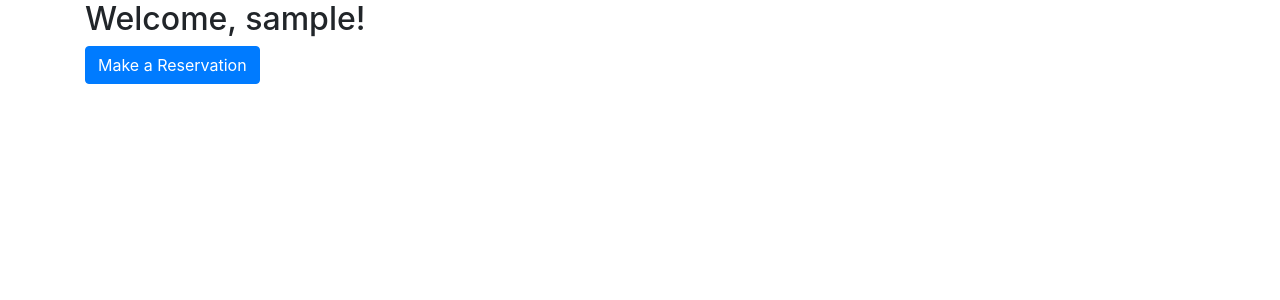
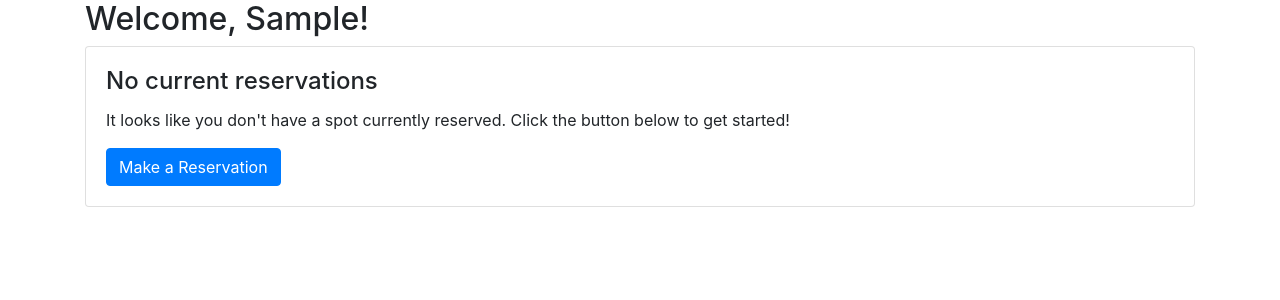
Before and after one commit to zacharyjg00/Railway-Express, a Node server app: template views/profile.handlebars in a window 1280 px wide. Shown: the part 72-372 px from the top of the page. Run offline with Node 20, Linux system fonts and the light colour scheme; tables that the repository leaves empty hold one stand-in row (Sample ...); the template is opened without the code that fills it: values named after a table or form of the project are taken from there, most other values are stand-ins (such as "Sample title", 1, 10 or a date in 2020); some libraries are stand-ins or nearby versions.

Commit message:
added reservations on profile, touched up passenger display

```diff
--- a/views/layouts/main.handlebars
+++ b/views/layouts/main.handlebars
@@ -7,7 +7,7 @@
   <title>Railway Express!</title>
   <link rel="stylesheet" href="https://stackpath.bootstrapcdn.com/bootstrap/4.3.1/css/bootstrap.min.css" integrity="sha384-ggOyR0iXCbMQv3Xipma34MD+dH/1fQ784/j6cY/iJTQUOhcWr7x9JvoRxT2MZw1T" crossorigin="anonymous">
   <link rel="stylesheet" type="text/css" href="/css/jass.css">
-  <link rel="stylesheet" type="css" href="/css/style.css">
+  <link rel="stylesheet" type="css" href="/public/css/style.css">
 </header>
 
 <body>
--- a/views/profile.handlebars
+++ b/views/profile.handlebars
@@ -2,7 +2,7 @@
 
 <div class="row">
   <div class="col-auto">
-    <h2>Welcome, {{username}}!</h2>
+    <h2>Welcome, {{first_name}}!</h2>
   </div>
 </div>
 
@@ -37,6 +37,15 @@
 
 {{else}}
 
-<a class="btn btn-primary" href="/reservation">Make a Reservation</a>
+<div class="card">
+  <div class="card-body">
+      <h4 class="card-title">No current reservations</h4>
+      <p class="card-text">
+          It looks like you don't have a spot currently reserved. Click the button below to get started!
+      </p>
+      <a class="btn btn-primary" href="/reservation">Make a Reservation</a>
+
+  </div>
+</div>
 
 {{/if}}
--- a/views/reservation.handlebars
+++ b/views/reservation.handlebars
@@ -10,9 +10,13 @@
     </button>
     <div class="dropdown-menu" aria-labelledby="dropdownMenu1">
         {{#each stations as |station| }}
-        <a class="dropdown-item" href="#!">{{{station.name}}} - {{{station.depart_time}}}</a>
+        <a class="dropdown-item" href="#!" type="submit">{{{station.name}}} - {{{station.depart_time}}}</a>
         {{/each}}
+
+
     </div>
     </div>
 
+
+
 </div>
```
Also changed, not shown: views/train.handlebars (+8 -14 lines).
